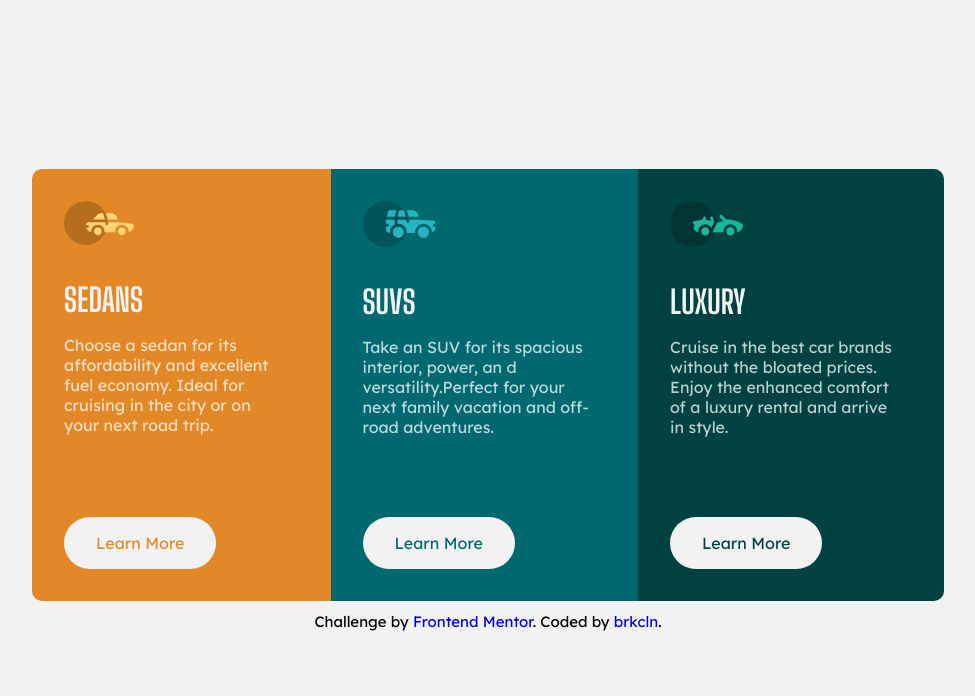
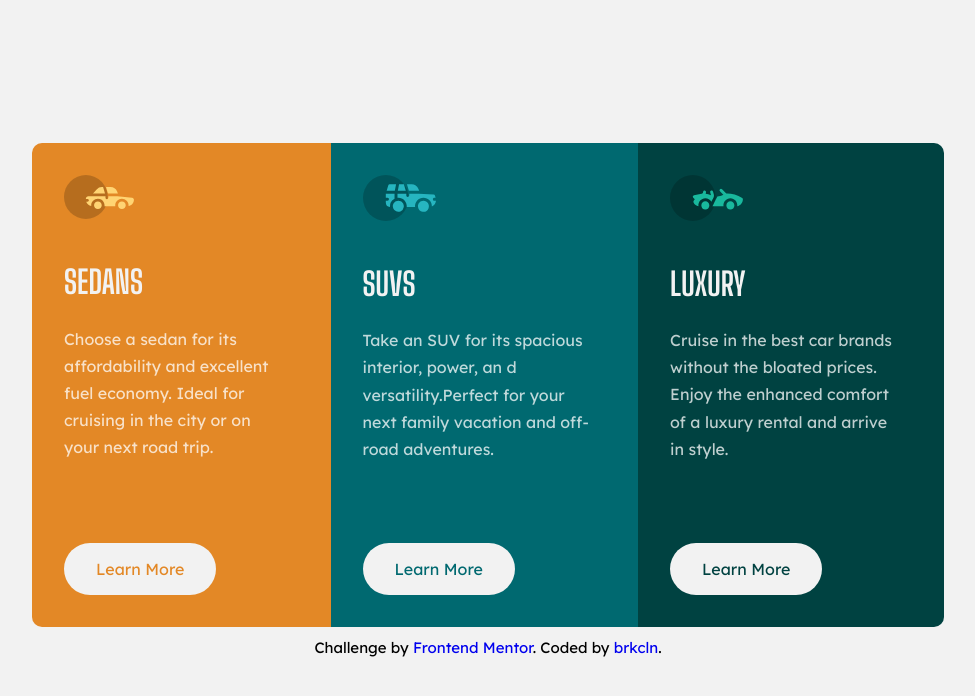
Before and after one commit to brkcln/3-column-preview-card-component-main, a plain HTML site: page index.html in a window 1280 px wide. Shown: the whole page, without its empty margins (152-1127 px from the left). Drawn offline with Linux system fonts and the light colour scheme; files whose address does not match are found by name.

Commit message:
Add files via upload

```diff
--- a/style.css
+++ b/style.css
@@ -13,7 +13,6 @@ body {
 	background: hsl(0, 0%, 95%);
 	color: hsla(0, 0%, 100%, 0.75);
 	font-size: 15px;
-
 	font-family: "Lexend Deca", sans-serif;
 	-webkit-font-smoothing: antialiased;
 	min-height: 100%;
@@ -34,6 +33,8 @@ h1 {
 	font-family: "Big Shoulders Display", cursive;
 	color: hsl(0, 0%, 95%);
 	text-transform: uppercase;
+	line-height: 1.7;
+	font-size: 2rem;
 }
 /*  -----------------
     general
@@ -78,6 +79,7 @@ main {
 p {
 	margin-bottom: 4em;
 	padding: 1em 1em 1em 0;
+	line-height: 1.7;
 }
 
 /*  -----------------
```
